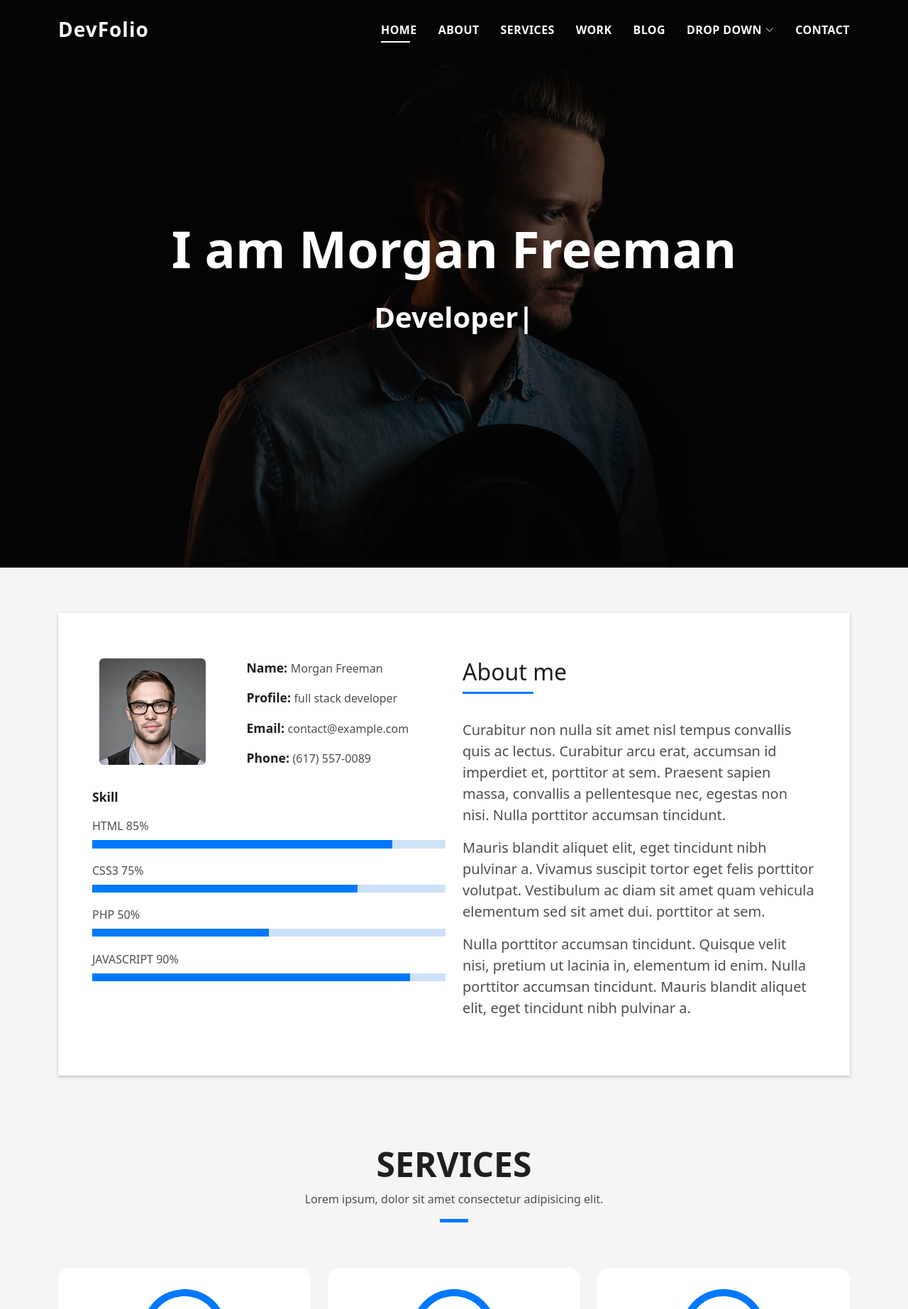
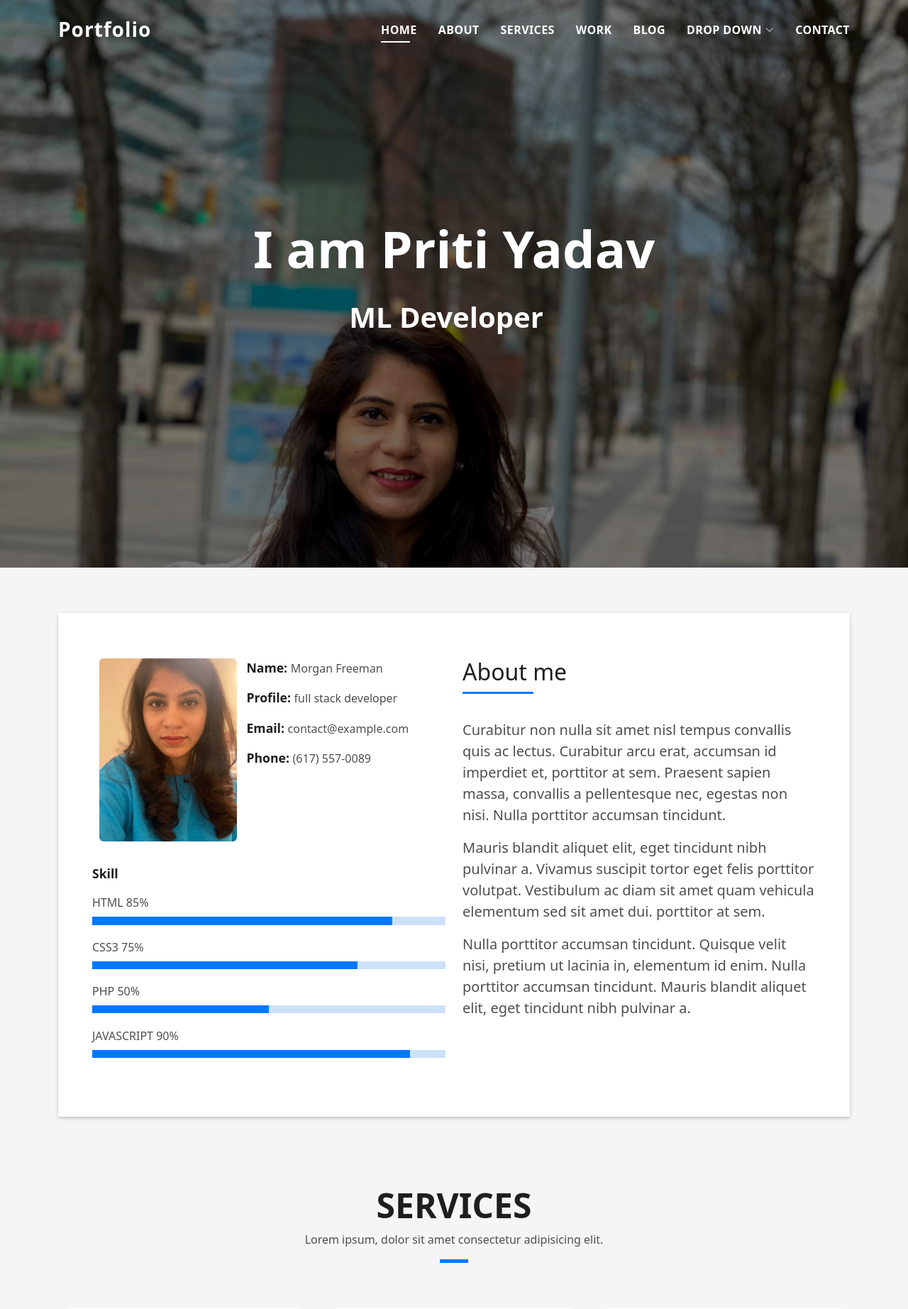
Before and after one commit to pritiyadav888/portfolioDjango, a Django app: page / in a window 1280 px wide. Shown: the top 1845 px of the page at 71% size. Run offline with Django 4.2, Linux system fonts and the light colour scheme; some libraries are stand-ins or nearby versions.

Commit message:
images updated linked other templates

```diff
--- a/website/templates/index.html
+++ b/website/templates/index.html
@@ -33,7 +33,7 @@
   <header id="header" class="fixed-top">
     <div class="container d-flex align-items-center justify-content-between">
 
-      <h1 class="logo"><a href="index.html">DevFolio</a></h1>
+      <h1 class="logo"><a href="index.html">Portfolio</a></h1>
       <!-- Uncomment below if you prefer to use an image logo -->
       <!-- <a href="index.html" class="logo"><img src="static/assets/img/logo.png" alt="" class="img-fluid"></a>-->
 
@@ -76,8 +76,8 @@
       <div class="table-cell">
         <div class="container">
           <!--<p class="display-6 color-d">Hello, world!</p>-->
-          <h1 class="hero-title mb-4">I am Morgan Freeman</h1>
-          <p class="hero-subtitle"><span class="typed" data-typed-items="Designer, Developer, Freelancer, Photographer"></span></p>
+          <h1 class="hero-title mb-4">I am Priti Yadav</h1>
+          <p class="hero-subtitle"><span class="typed" data-typed-items="AI Enthusiast, ML Developer, Software Developer, Freelancer, Photographer"></span></p>
           <!-- <p class="pt-3"><a class="btn btn-primary btn js-scroll px-4" href="#about" role="button">Learn More</a></p> -->
         </div>
       </div>
@@ -552,7 +552,7 @@
                 Blog
               </h3>
               <p class="subtitle-a">
-                Lorem ipsum, dolor sit amet consectetur adipisicing elit.
+                Here's a sneak peak to one of my hobbies
               </p>
               <div class="line-mf"></div>
             </div>
@@ -567,10 +567,10 @@
               <div class="card-body">
                 <div class="card-category-box">
                   <div class="card-category">
-                    <h6 class="category">Travel</h6>
+                    <h6 class="category">Technology</h6>
                   </div>
                 </div>
-                <h3 class="card-title"><a href="blog-single.html">See more ideas about Travel</a></h3>
+                <h3 class="card-title"><a href="blog-single.html">See more</a></h3>
                 <p class="card-description">
                   Proin eget tortor risus. Pellentesque in ipsum id orci porta dapibus. Praesent sapien massa, convallis
                   a pellentesque nec,
@@ -579,9 +579,9 @@
               </div>
               <div class="card-footer">
                 <div class="post-author">
-                  <a href="#">
+                  <a href="https://medium.com/@pritiyadav888">
                     <img src="static/assets/img/testimonial-2.jpg" alt="" class="avatar rounded-circle">
-                    <span class="author">Morgan Freeman</span>
+                    <span class="author">Priti Yadav</span>
                   </a>
                 </div>
                 <div class="post-date">
@@ -598,10 +598,10 @@
               <div class="card-body">
                 <div class="card-category-box">
                   <div class="card-category">
-                    <h6 class="category">Web Design</h6>
+                    <h6 class="category">Artificial Intelligence</h6>
                   </div>
                 </div>
-                <h3 class="card-title"><a href="blog-single.html">See more ideas about Travel</a></h3>
+                <h3 class="card-title"><a href="blog-single.html">See more</a></h3>
                 <p class="card-description">
                   Proin eget tortor risus. Pellentesque in ipsum id orci porta dapibus. Praesent sapien massa, convallis
                   a pellentesque nec,
@@ -610,9 +610,9 @@
               </div>
               <div class="card-footer">
                 <div class="post-author">
-                  <a href="#">
+                  <a href="https://medium.com/@pritiyadav888">
                     <img src="static/assets/img/testimonial-2.jpg" alt="" class="avatar rounded-circle">
-                    <span class="author">Morgan Freeman</span>
+                    <span class="author">Priti Yadav</span>
                   </a>
                 </div>
                 <div class="post-date">
@@ -632,7 +632,7 @@
                     <h6 class="category">Web Design</h6>
                   </div>
                 </div>
-                <h3 class="card-title"><a href="blog-single.html">See more ideas about Travel</a></h3>
+                <h3 class="card-title"><a href="blog-single.html">See more</a></h3>
                 <p class="card-description">
                   Proin eget tortor risus. Pellentesque in ipsum id orci porta dapibus. Praesent sapien massa, convallis
                   a pellentesque nec,
@@ -641,9 +641,9 @@
               </div>
               <div class="card-footer">
                 <div class="post-author">
-                  <a href="#">
+                  <a href="https://medium.com/@pritiyadav888">
                     <img src="static/assets/img/testimonial-2.jpg" alt="" class="avatar rounded-circle">
-                    <span class="author">Morgan Freeman</span>
+                    <span class="author">Priti Yadav</span>
                   </a>
                 </div>
                 <div class="post-date">
@@ -720,17 +720,17 @@
                         mollitia inventore?
                       </p>
                       <ul class="list-ico">
-                        <li><span class="bi bi-geo-alt"></span> 329 WASHINGTON ST BOSTON, MA 02108</li>
-                        <li><span class="bi bi-phone"></span> (617) 557-0089</li>
-                        <li><span class="bi bi-envelope"></span> contact@example.com</li>
+                        <li><span class="bi bi-geo-alt"></span> Vancouver, BC</li>
+                        <li><span class="bi bi-phone"></span> +16474609530</li>
+                        <li><span class="bi bi-envelope"></span> yadavpriti0210@gmail.com</li>
+                        <li><a href="https://www.buymeacoffee.com/pritiyadavN"><span class="ico-circle"><i class="bi bi-coffee"></i></span></a>Buy me Coffee</li>
                       </ul>
                     </div>
                     <div class="socials">
                       <ul>
-                        <li><a href=""><span class="ico-circle"><i class="bi bi-facebook"></i></span></a></li>
                         <li><a href=""><span class="ico-circle"><i class="bi bi-instagram"></i></span></a></li>
-                        <li><a href=""><span class="ico-circle"><i class="bi bi-twitter"></i></span></a></li>
-                        <li><a href=""><span class="ico-circle"><i class="bi bi-linkedin"></i></span></a></li>
+                        <li><a href="https://medium.com/@pritiyadav888"><span class="ico-circle"><i class="bi bi-medium"></i></span></a></li>
+                        <li><a href="https://www.linkedin.com/in/priti-yadavml/"><span class="ico-circle"><i class="bi bi-linkedin"></i></span></a></li>
                       </ul>
                     </div>
                   </div>
--- a/website/urls.py
+++ b/website/urls.py
@@ -4,4 +4,6 @@
 
 urlpatterns = [
     path('', views.index, name='index'),
+    path('portfolio-details.html', views.portfolio_details, name='portfolio_details'),
+    path('blog-single.html', views.blog_single, name='blog_single'),
 ]
--- a/website/views.py
+++ b/website/views.py
@@ -3,3 +3,9 @@
 
 def index(request):
     return render(request, 'index.html')
+
+def portfolio_details(request):
+    return render(request, 'portfolio-details.html')
+
+def blog_single(request):
+    return render(request, 'blog-single.html')
```
Also changed, not shown: changelog.txt (added), forms/Readme.txt (added), static/assets/img/hero-bg.jpg, static/assets/img/testimonial-2.jpg, 4 other files.
